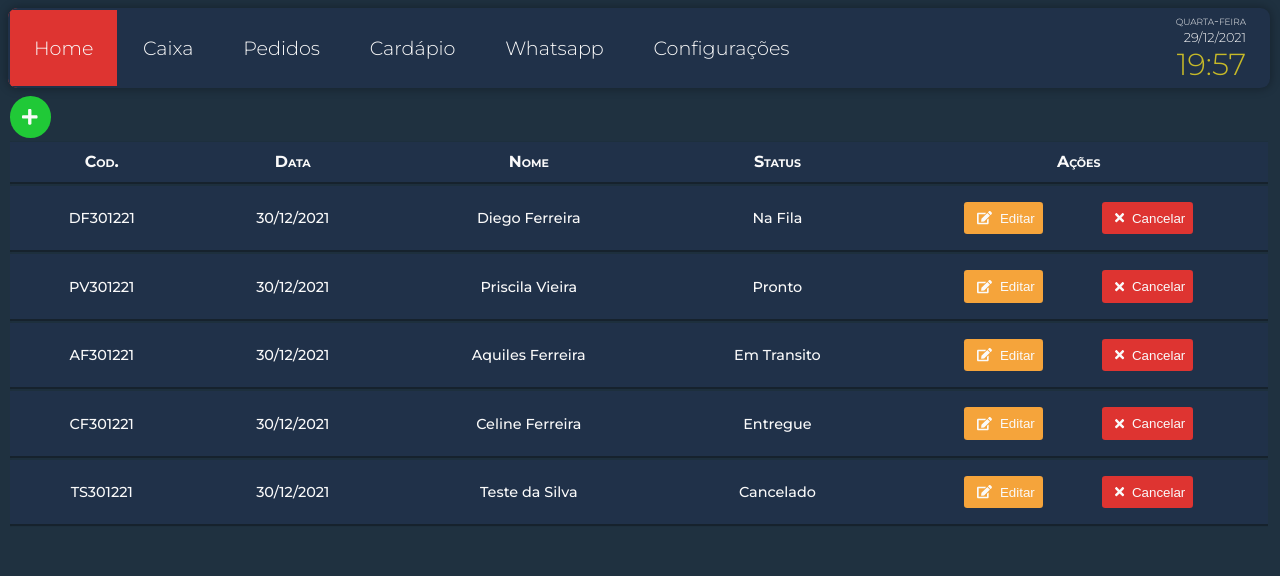
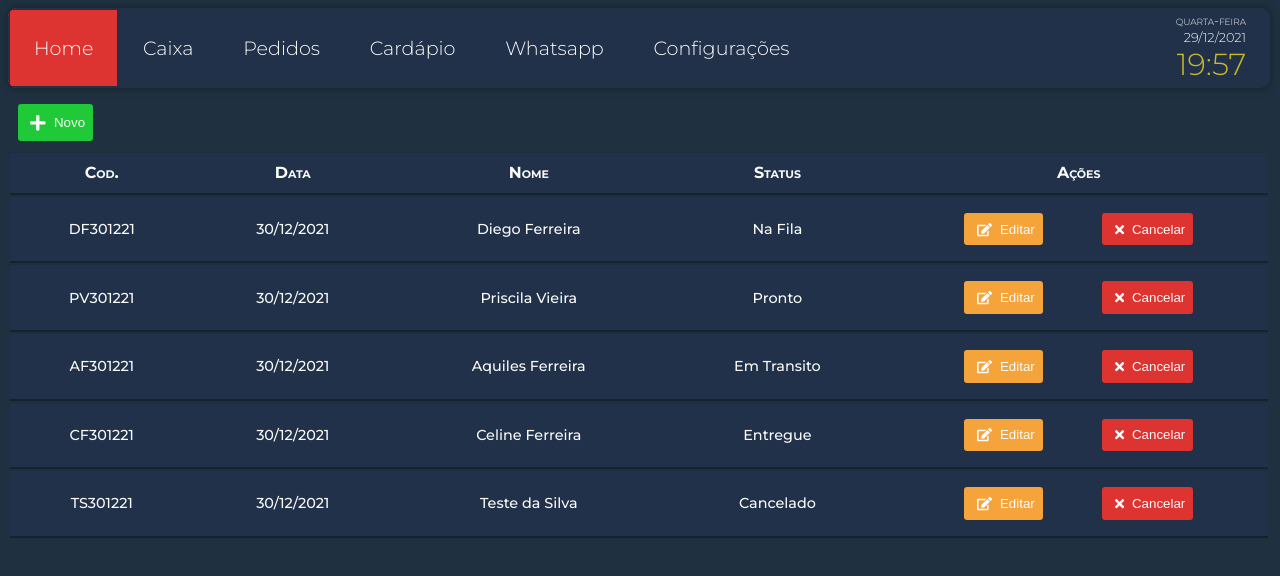
Before and after one commit to di-ferreira/delivery-app, a React (Create React App) app: page /pedidos in a window 1280 px wide. Shown: the top 576 px of the page. Built offline with nearby package versions, Linux system fonts and the light colour scheme.

Commit message:
add style table data tools

```diff
--- a/src/components/Button/styles.ts
+++ b/src/components/Button/styles.ts
@@ -15,6 +15,7 @@ export const Container = styled.button<isButton>`
   cursor: pointer;
   color: ${colors.white};
   border: none;
+  opacity: 1;
   padding: ${(props) =>
     props.rounded ? "0.25rem 0.3rem" : "0.1rem 0.5rem 0.1rem 0.3rem"};
   border-radius: ${(props) => (props.rounded ? "50%" : "0.2rem")};
@@ -26,6 +27,11 @@ export const Container = styled.button<isButton>`
       : props.typeButton === "success"
       ? colors.green
       : colors.gray};
+  transition: opacity ease 0.5s;
+  &:hover {
+    transition: opacity ease 0.5s;
+    opacity: 0.7;
+  }
 `;
 
 export const IconButton = styled(FontAwesomeIcon)`
--- /dev/null
+++ b/src/components/Modal/styles.ts
@@ -0,0 +1,5 @@
+import styled from 'styled-components';
+
+export const Container = styled.div`
+
+`;
--- a/src/components/TableData/index.tsx
+++ b/src/components/TableData/index.tsx
@@ -60,7 +60,7 @@ const TableData: React.FC = () => {
         <Button
           Icon={faPlus}
           Size={"lg"}
-          Rounded={true}
+          Text="Novo"
           Type="success"
           Title="Adicionar Pedido"
           onclick={() => console.log("pedido adicionado")}
--- a/src/components/TableData/styles.ts
+++ b/src/components/TableData/styles.ts
@@ -45,4 +45,9 @@ export const TableRow = styled.tr`
   box-shadow: 0px 1px 1px 1px rgba(${colors.blackRgb}, 0.3);
 `;
 
-export const TableTools = styled.div``;
+export const TableTools = styled.div`
+  display: flex;
+  align-items: center;
+  width: 100%;
+  padding: 0.5rem;
+`;
```
Also changed, not shown: src/components/Modal/index.tsx (added, +13 -0 lines), src/assets/images/wa-background.png (added), 1 other file (tests, documents, lock files or other folders).
